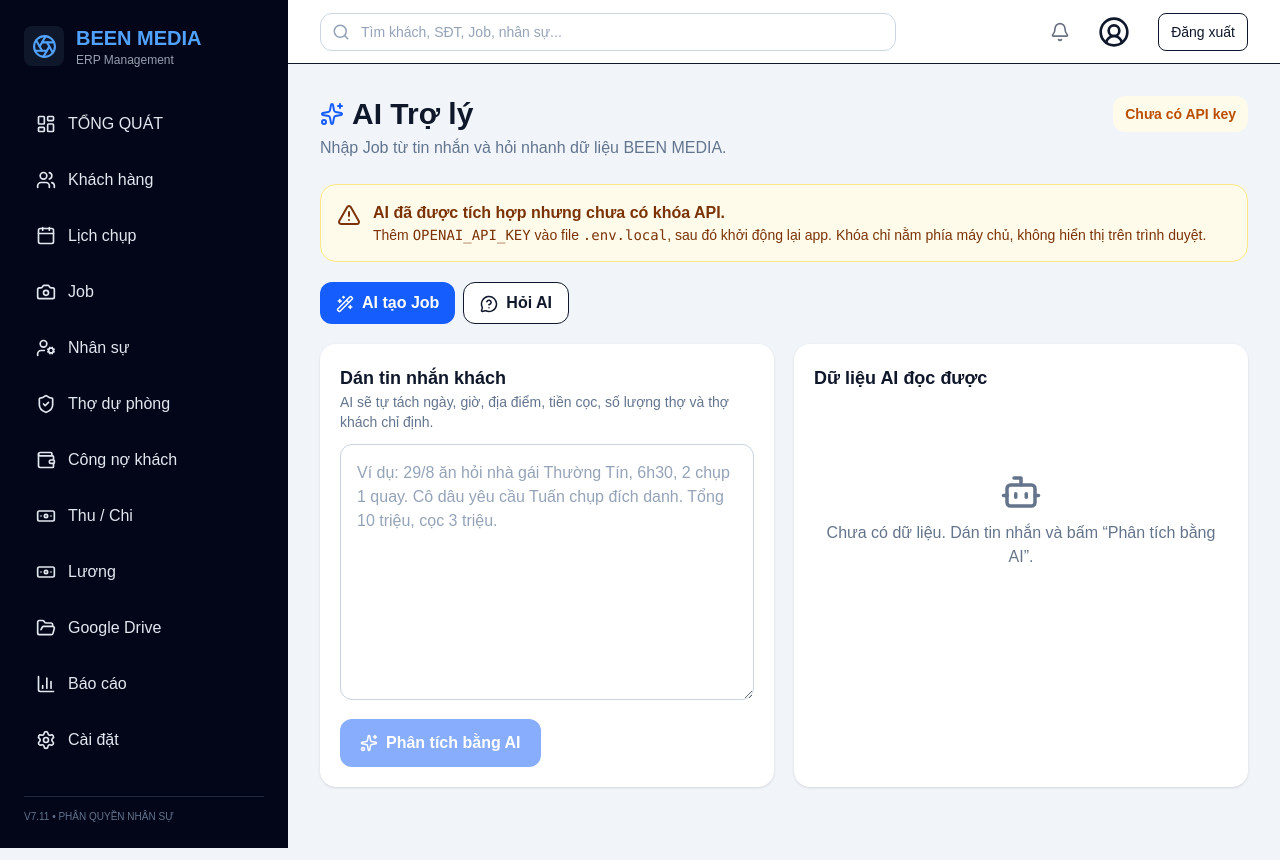
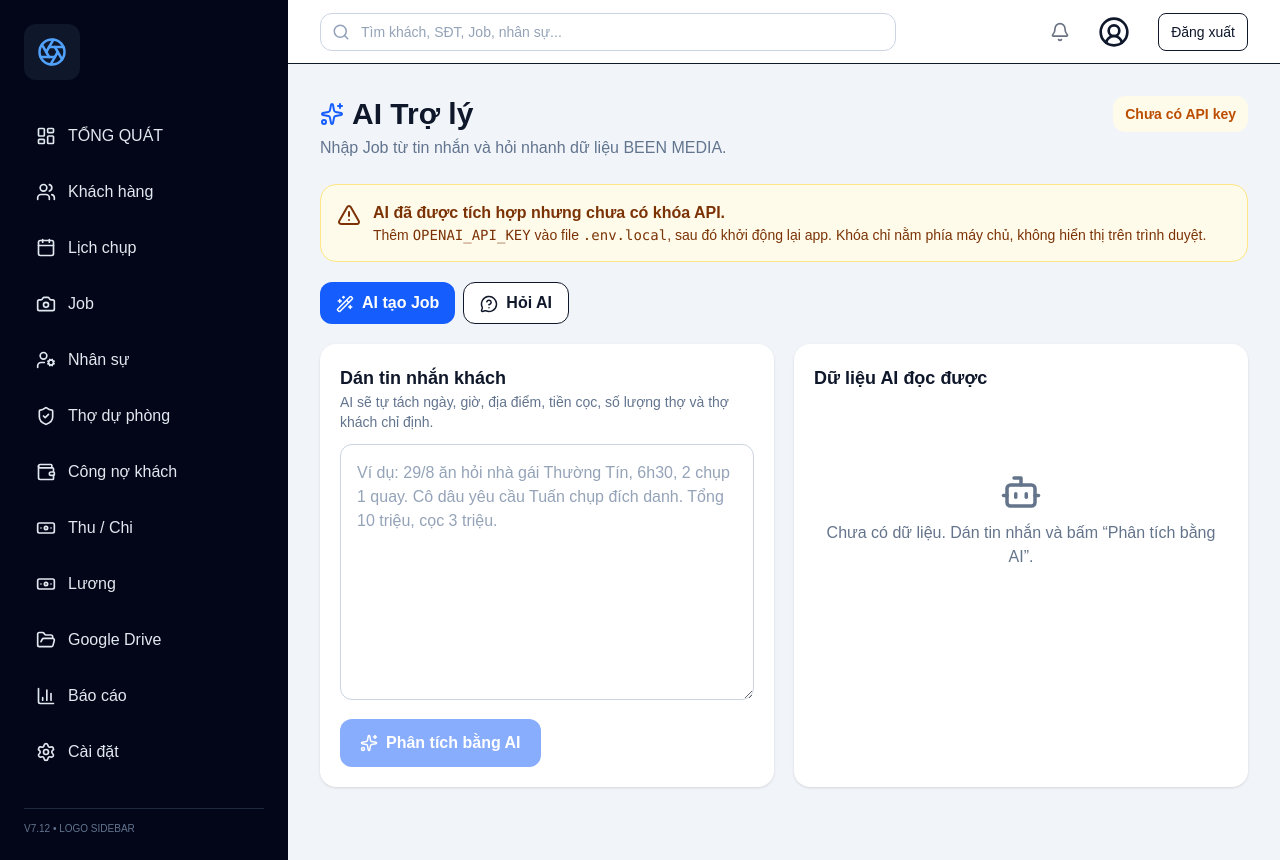
Before and after one commit to beenmediavn/been-media-erp, a Next.js app: page /ai in a window 1280 px wide. Built offline with nearby package versions, Linux system fonts and the light colour scheme; no server answers; the database is empty; sample sign-in values are in the browser's storage.

Commit message:
V7.12 remove sidebar brand text

```diff
--- a/app/components/layout/Sidebar.tsx
+++ b/app/components/layout/Sidebar.tsx
@@ -23,8 +23,8 @@
 export default function Sidebar({user,open=false,onClose}:{user:AppUser;open?:boolean;onClose?:()=>void}){
  const pathname=usePathname(); const aiEnabled=process.env.NEXT_PUBLIC_ENABLE_AI==="true"; const visible=menus.filter(i=>canAccess(user.role,i.key) && (i.key!=="ai" || aiEnabled)); const brand=useBranding(); const worker=user.role!=="admin";
  return <aside className={`fixed inset-y-0 left-0 z-50 w-72 max-w-[82vw] bg-slate-950 p-5 text-white transition-transform duration-300 lg:sticky lg:top-0 lg:z-auto lg:min-h-screen lg:translate-x-0 lg:p-6 ${open?"translate-x-0":"-translate-x-full"}`}>
-  <div className="mb-8 flex items-start justify-between gap-4"><Link href="/" className="flex min-w-0 items-center gap-3" onClick={onClose}>{brand.logo?<img src={brand.logo} alt="Logo" className="h-10 w-10 rounded-lg object-contain"/>:<span className="grid h-10 w-10 place-items-center rounded-lg bg-slate-900 text-blue-400"><Aperture size={25}/></span>}<div><h1 className="truncate text-xl font-bold text-blue-400">{brand.companyName}</h1><p className="text-xs text-gray-400">ERP Management</p></div></Link><button aria-label="Đóng menu" onClick={onClose} className="rounded-lg p-2 text-slate-300 hover:bg-slate-800 lg:hidden"><X size={22}/></button></div>
+  <div className="mb-8 flex items-start justify-between gap-4"><Link href="/" className="flex min-w-0 items-center" onClick={onClose}>{brand.logo?<img src={brand.logo} alt="Logo BEEN MEDIA" className="h-14 w-14 rounded-xl object-contain"/>:<span className="grid h-14 w-14 place-items-center rounded-xl bg-slate-900 text-blue-400"><Aperture size={30}/></span>}</Link><button aria-label="Đóng menu" onClick={onClose} className="rounded-lg p-2 text-slate-300 hover:bg-slate-800 lg:hidden"><X size={22}/></button></div>
   <nav className="space-y-2">{visible.map(item=>{const I=item.icon;const active=item.href==="/"?pathname==="/":pathname.startsWith(item.href);return <Link key={item.name} href={item.href} onClick={onClose} className={`flex w-full items-center gap-3 rounded-xl p-3 transition ${active?"bg-blue-600 text-white shadow":"text-slate-200 hover:bg-slate-800"}`}><I size={20}/><span>{worker&&item.key==="job"?"Việc của tôi":worker&&item.key==="salary"?"Lương của tôi":item.name}</span></Link>})}</nav>
-  <div className="mt-8 border-t border-slate-800 pt-3 text-[10px] text-slate-500">V7.11 • PHÂN QUYỀN NHÂN SỰ</div>
+  <div className="mt-8 border-t border-slate-800 pt-3 text-[10px] text-slate-500">V7.12 • LOGO SIDEBAR</div>
  </aside>
 }
```
Also changed, not shown: README_V7_12_LOGO_SIDEBAR.txt (added).
